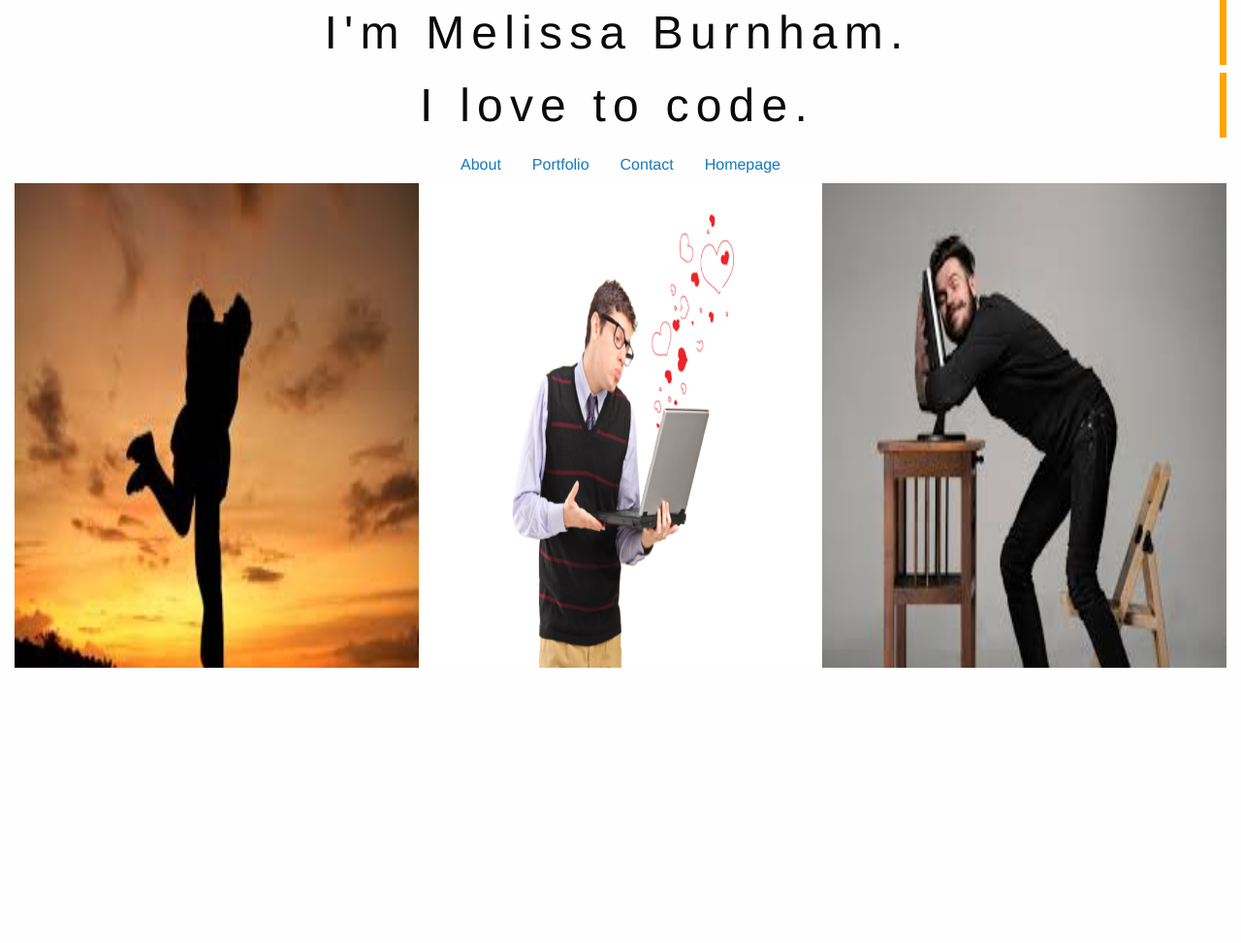
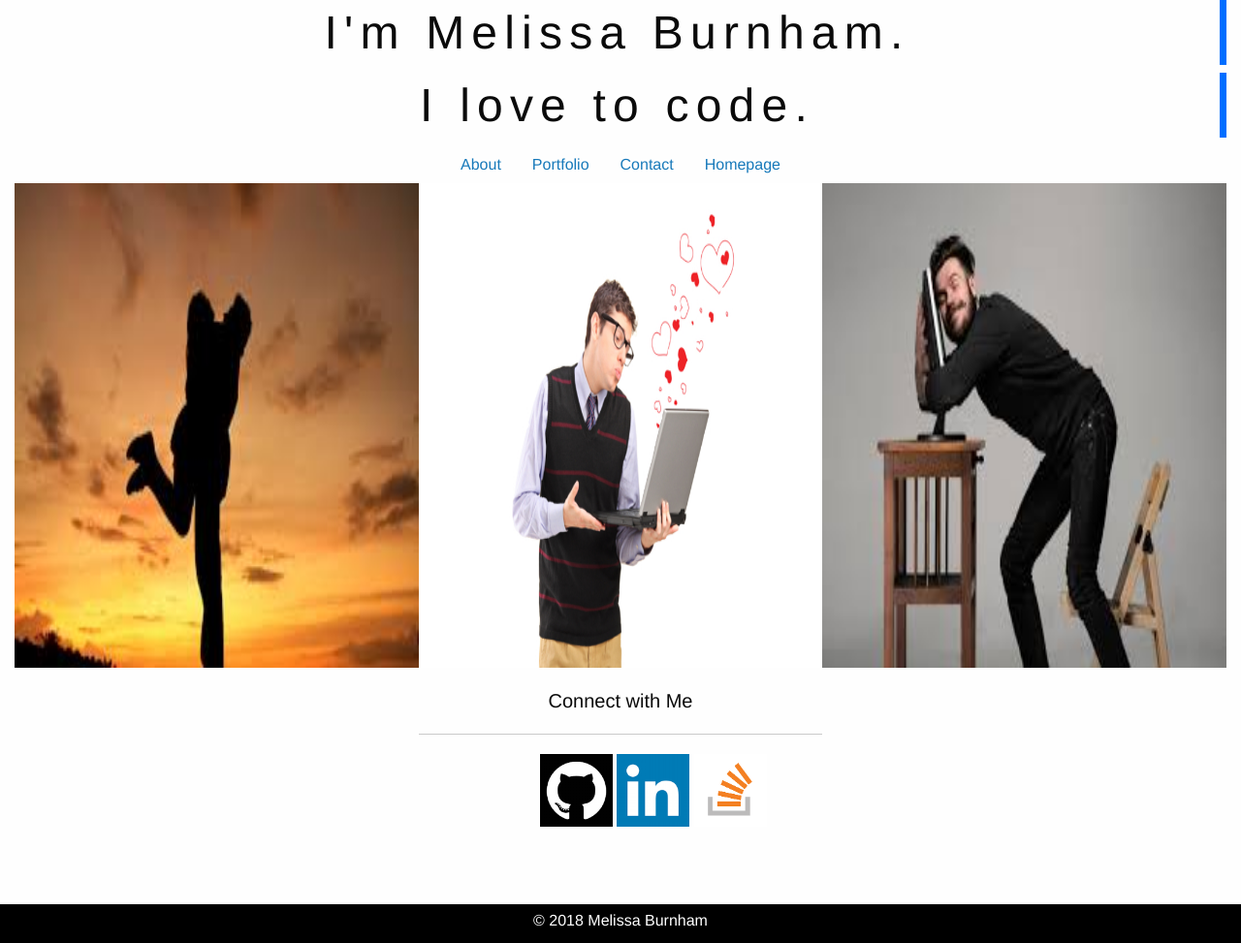
Before and after one commit to melissarburnham/MRB_Portfolio, a website: page index.html in a window 1280 px wide. Shown: the whole page at 97% size. Before the commit the page ends 800 px from the top, so only its background shows below. Drawn offline with nearby package versions, Linux system fonts and the light colour scheme.

Commit message:
footer and contact page

```diff
--- a/css/app.css
+++ b/css/app.css
@@ -8,14 +8,14 @@
 
 /* TITLE AND ABOUT ME PARAGRAPH */
 #aboutMe, h1 {
-    overflow: hidden; /* Ensures the content is not revealed until the animation */
-    border-right: .15em solid orange; /* The typwriter cursor */
-    white-space: nowrap; /* Keeps the content on a single line */
-    margin: 0 auto; /* Gives that scrolling effect as the typing happens */
-    letter-spacing: .15em; /* Adjust as needed */
+    overflow: hidden;
+    border-right: .15em solid rgb(0, 110, 255);
+    white-space: nowrap;
+    margin: 0 auto;
+    letter-spacing: .15em;
     animation:
       typing 3.5s steps(40, end),
-      blink-caret .75s step-end infinite;
+      blink-caret .75s step-end 5;
   }
 
   /* The typing effect */
@@ -27,5 +27,37 @@
   /* The typewriter cursor effect */
   @keyframes blink-caret {
     from, to { border-color: transparent }
-    50% { border-color: orange; }
+    50% { border-color:  rgb(0, 110, 255); }
   }
+
+  #aboutMe{
+      margin-top: 10px;
+  }
+
+  #connectTitle{
+      margin-top: 20px;
+  }
+
+  .connect{
+      margin-left: 30%;
+      margin-right: 10%;
+  }
+
+  .connectPic{
+    display:inline-block;
+    margin: 0 auto;
+  }
+
+  .footer {
+	text-align: center;
+	color: white;
+	height: 40px;
+	width: 100%;
+	background-color: black;
+	left: 0;
+	bottom: 0;
+	padding-top: 5px;
+	position: relative;
+	clear: both;
+	margin-top: 80px;
+}
--- a/index.html
+++ b/index.html
@@ -32,7 +32,29 @@
           <div class="cell small-12 medium-4 large-4"><img class="me" src="assets/images/love.JPEG" alt="Me"></div>
           <div class="cell small-12 medium-4 large-4"><img class="me" src="assets/images/computerhug.JPEG" alt="Me"></div>
       </div>
+
+      <div class="grid-x align-center">
+        <div class="cell large-4">
+            <div>
+              <h5 class="text-center" id = "connectTitle">Connect with Me</h5>
+              <hr class="linebreak">
+            </div>
+            <div class="connect align-center">
+              <a href="https://github.com/melissarburnham" target="_blank">
+                <img class="connectPic align-center" src="assets/images/github.jpg" alt="github" width="75" height="75"></a>
+              <a href="https://www.linkedin.com/in/melissa-burnham-06289b134" target="_blank">
+                <img class="connectPic align-center" src="assets/images/linkedin.jpg" alt="linkedin" width="75" height="75"></a>
+              <a  href="https://stackoverflow.com/story/melissarburnham" target="_blank">
+                <img class="connectPic align-center" src="assets/images/stackoverflow.jpg" alt="stackoverflow" width="75" height="75"></a>
+            </div>
+        </div>
+      </div>
     </div>
+
+    <div class="push"></div>
+
+     <!--footer-->
+     <footer class="footer">  &copy; 2018 Melissa Burnham</footer>
 
     <script src="js/vendor/jquery.js"></script>
     <script src="js/vendor/what-input.js"></script>
```
Also changed, not shown: aboutme.html (+3 -4 lines), contact.html (+17 -2 lines), portfolio.html (+1 -1 lines), assets/images/github.jpg (added), assets/images/linkedin.jpg (added), assets/images/stackoverflow.jpg (added).
